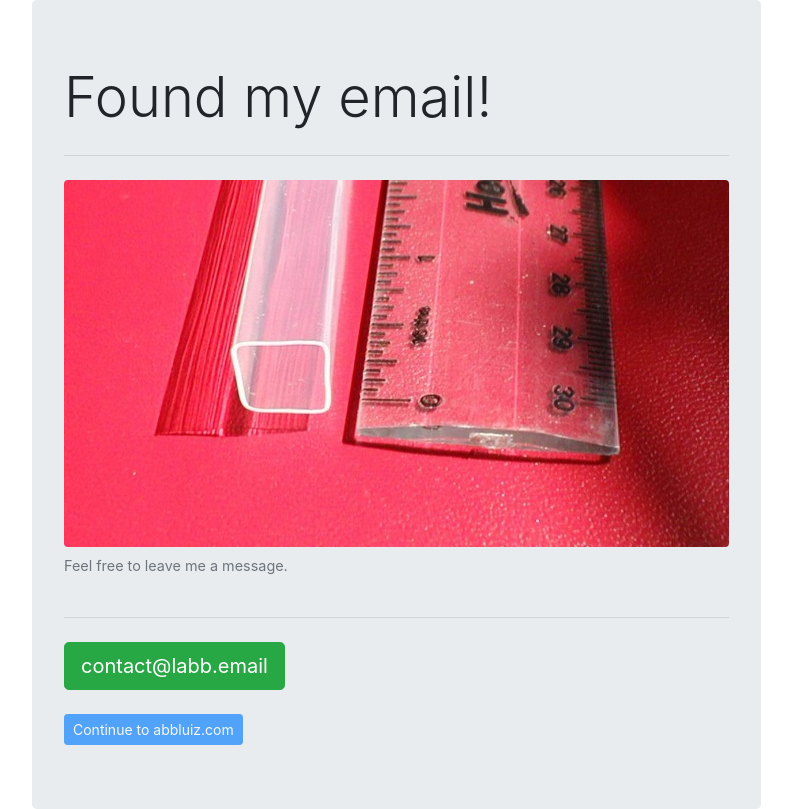
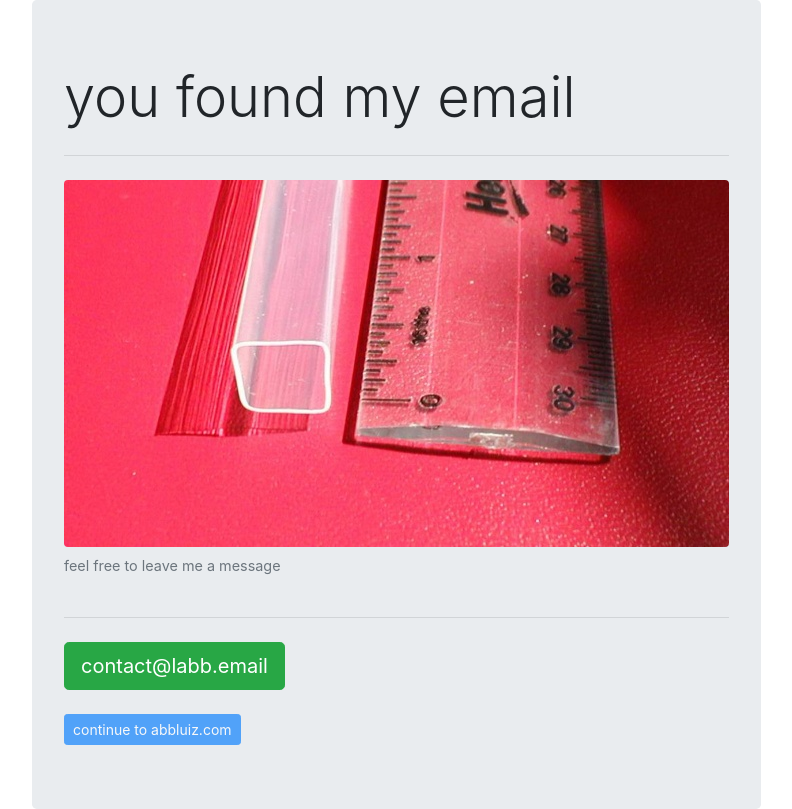
Before and after one commit to abbluiz/labb.email, a plain HTML site: page index.html in a window 1280 px wide. Shown: the whole page, without its empty margins (243-1035 px from the left). Drawn offline with Linux system fonts and the light colour scheme.

Commit message:
Remove capitalized phrases

```diff
--- a/index.html
+++ b/index.html
@@ -26,23 +26,23 @@
                 <div class="col col-lg-8 vertical-center">
 
                     <div class="jumbotron no-margin-bottom">
-                        <h1 class="d-sm-none display-6">Found my email!</h1>
-                        <h1 class="d-none d-sm-block display-4">Found my email!</h1>
+                        <h1 class="d-sm-none display-6">you found my email</h1>
+                        <h1 class="d-none d-sm-block display-4">you found my email</h1>
                         <hr class="my-4">
                         <figure class="figure">
                             <img src="img/dummy-image.jpeg" class="figure-img rounded img-fluid" alt="A dummy image">
-                            <figcaption class="figure-caption">Feel free to leave me a message.</figcaption>
+                            <figcaption class="figure-caption">feel free to leave me a message</figcaption>
                         </figure>
                         <hr class="my-4">
 
                         <div class="d-sm-none">
                             <a class="btn btn-success btn-lg btn-block" href="mailto:contact@labb.email" role="button">contact@labb.email</a>
-                            <button type="button" class="btn btn-primary btn-sm btn-block" disabled>Continue to abbluiz.com</button>
+                            <button type="button" class="btn btn-primary btn-sm btn-block" disabled>continue to abbluiz.com</button>
                         </div>
 
                         <div class="d-none d-sm-block">
                             <a class="btn btn-success btn-lg" href="mailto:contact@labb.email" role="button">contact@labb.email</a><br><br>
-                            <button type="button" class="btn btn-primary btn-sm" disabled>Continue to abbluiz.com</button>
+                            <button type="button" class="btn btn-primary btn-sm" disabled>continue to abbluiz.com</button>
                         </div>
 
                     </div>
```
